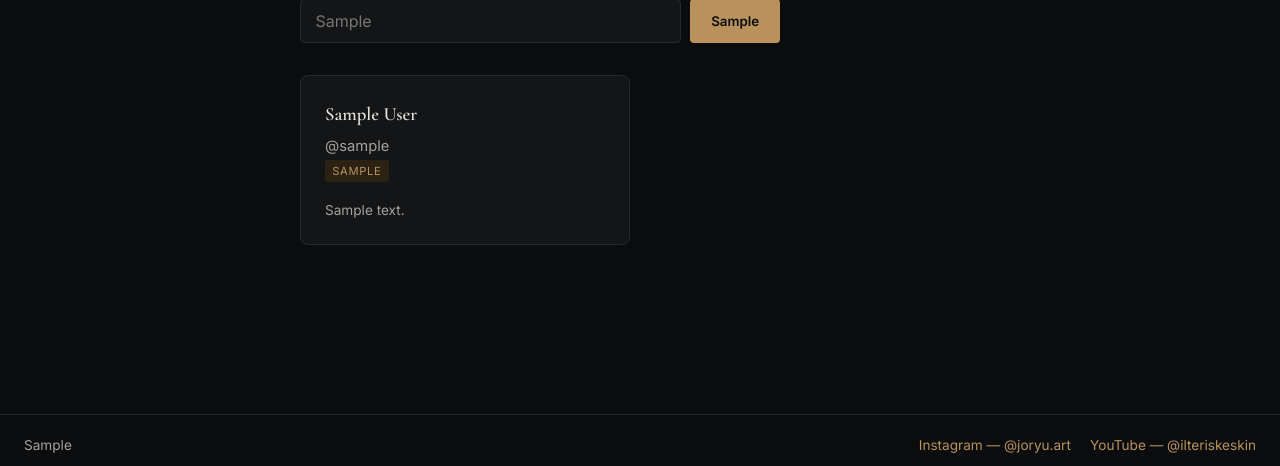
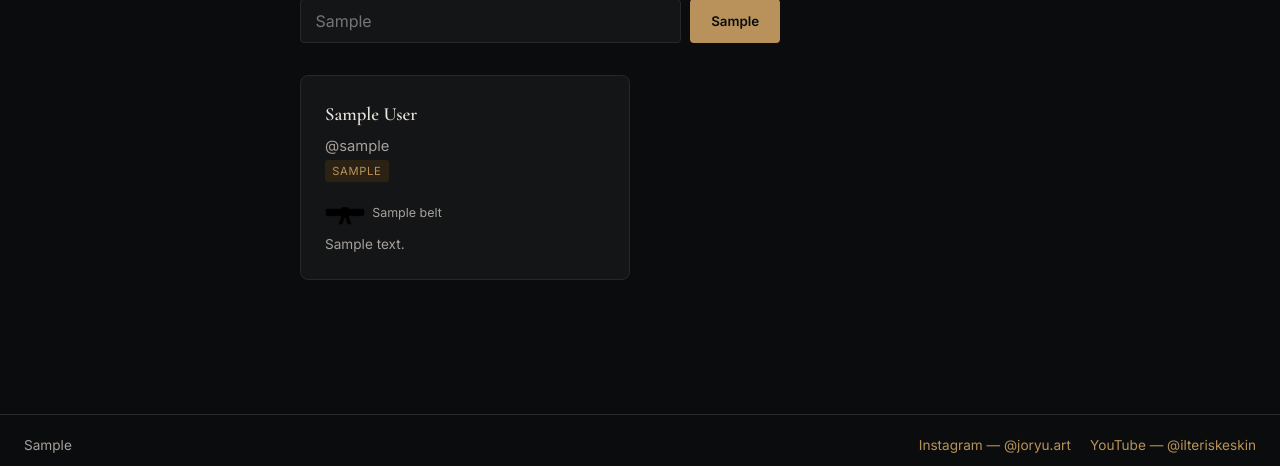
Before and after one commit to ilteriskeskin/joatolyesi.com, a Python web app: template app/templates/practitioners.html in a window 1280 px wide. Shown: the part 220-686 px from the top of the page. Run offline with Jinja, Linux system fonts and the light colour scheme; the template is opened without the code that fills it: most values are stand-ins (such as "Sample title", 1, 10 or a date in 2020); some libraries are stand-ins or nearby versions.

Commit message:
Topluluk listesinde pratisyenin mevcut kuşağı görünür
- current_belt(): kazanılmış en yüksek kuşak; /practitioners tek grouped
  sorguyla herkesin pratik günü sayısını çekip mini kuşak gösterir
- Kuşak SVG'si _belt_svg.html partial'ına çıkarıldı (tekrar önlendi)

Co-Authored-By: Claude Fable 5 <noreply@anthropic.com>

```diff
--- a/app/badges.py
+++ b/app/badges.py
@@ -58,6 +58,11 @@ def compute_belts(total_practice_days: int) -> list[Belt]:
     return [Belt(id=belt_id, threshold=n, earned=total_practice_days >= n) for belt_id, n in BELTS]
 
 
+def current_belt(total_practice_days: int) -> Belt:
+    """Kişinin şu anki kuşağı: kazanılmış en yüksek kuşak (en kötü beyaz)."""
+    return [b for b in compute_belts(total_practice_days) if b.earned][-1]
+
+
 def compute_badges(total_sessions: int) -> list[Badge]:
     return [
         Badge(id=f"sessions-{n}", threshold=n, earned=total_sessions >= n)
--- a/app/static/css/style.css
+++ b/app/static/css/style.css
@@ -1069,3 +1069,13 @@ a.day-cell:hover { text-decoration: none; border-color: var(--accent); }
   .belt, .achievement, [data-tip]::after { transition: none; }
   .belt:hover svg { animation: none; }
 }
+
+/* Topluluk kartındaki mini kuşak */
+.belt--mini {
+  flex-direction: row;
+  gap: 0.45rem;
+  margin-top: 0.6rem;
+}
+.belt--mini svg { width: 40px; height: 25px; }
+.belt--mini .belt__label { font-size: 0.78rem; }
+.belt--mini:hover, .belt--mini:focus-visible { transform: translateY(-3px); }
--- /dev/null
+++ b/app/templates/_belt_svg.html
@@ -0,0 +1,6 @@
+<svg viewBox="0 0 72 44" aria-hidden="true">
+  <rect class="belt__band" x="2" y="14" width="68" height="12" rx="2"/>
+  <path class="belt__strap" d="M31 25 L25 41 L31 41 L35 27 Z"/>
+  <path class="belt__strap" d="M41 25 L47 41 L41 41 L37 27 Z"/>
+  <rect class="belt__knot" x="29" y="11" width="14" height="18" rx="3"/>
+</svg>
--- a/app/templates/practitioners.html
+++ b/app/templates/practitioners.html
@@ -16,6 +16,11 @@
     <h3>{{ person.display_name or person.username }}</h3>
     <p class="muted">@{{ person.username }}</p>
     <span class="badge badge--pro">{{ t["discipline_" ~ person.discipline] }}</span>
+    {% set belt = belts[person.id] %}
+    <span class="belt belt--mini belt--{{ belt.id }}" data-tip="{{ belt.tip(t) }}">
+      {% include "_belt_svg.html" %}
+      <span class="belt__label">{{ belt.label(t) }}</span>
+    </span>
     {% if person.bio %}<p class="muted person-bio">{{ person.bio[:120] }}{% if person.bio|length > 120 %}…{% endif %}</p>{% endif %}
   </a>
   {% endfor %}
```
Also changed, not shown: app/routers/profile.py (+6 -3 lines), app/stats.py (+12 -0 lines), app/templates/_badges.html (+1 -6 lines).
